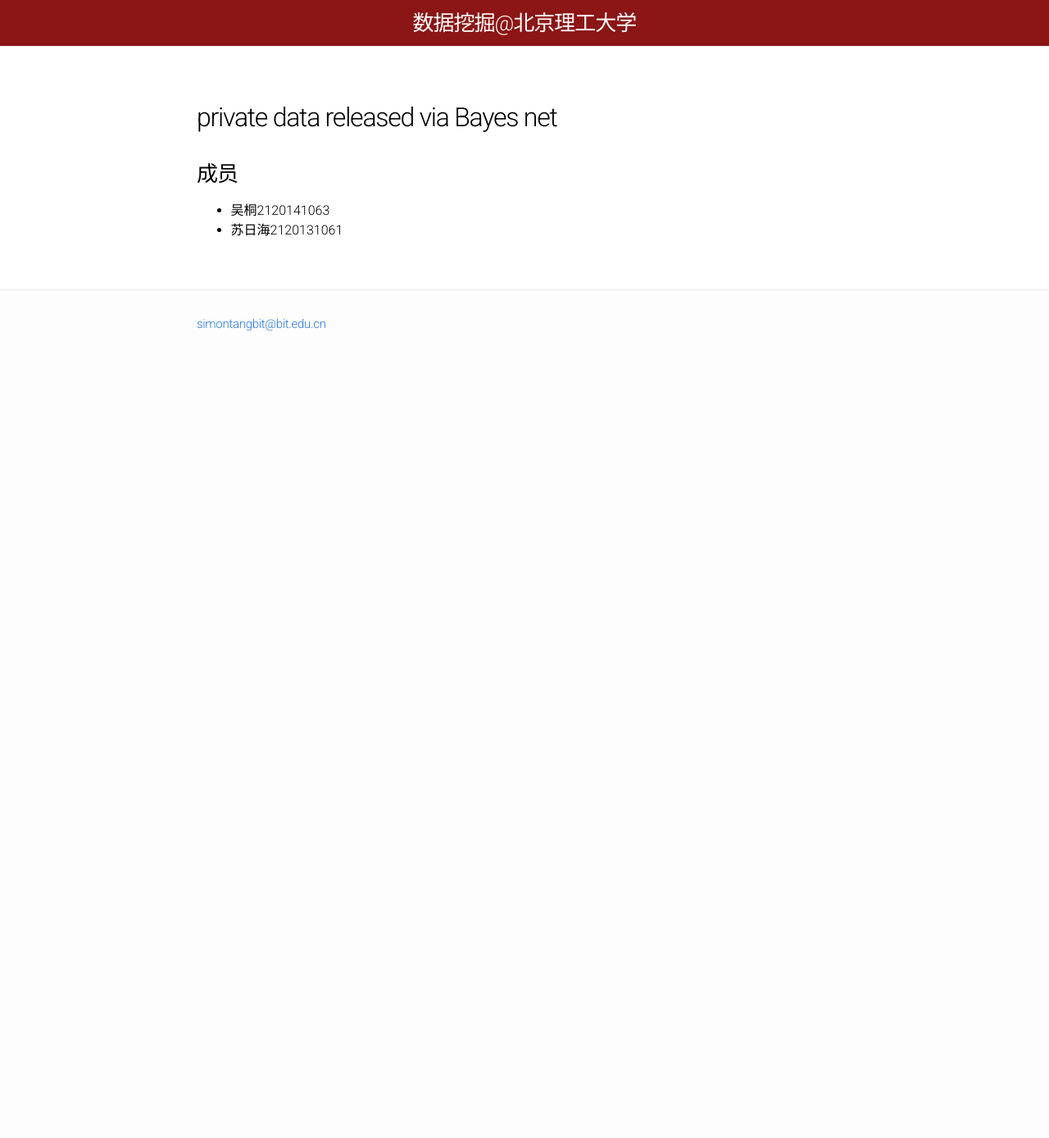
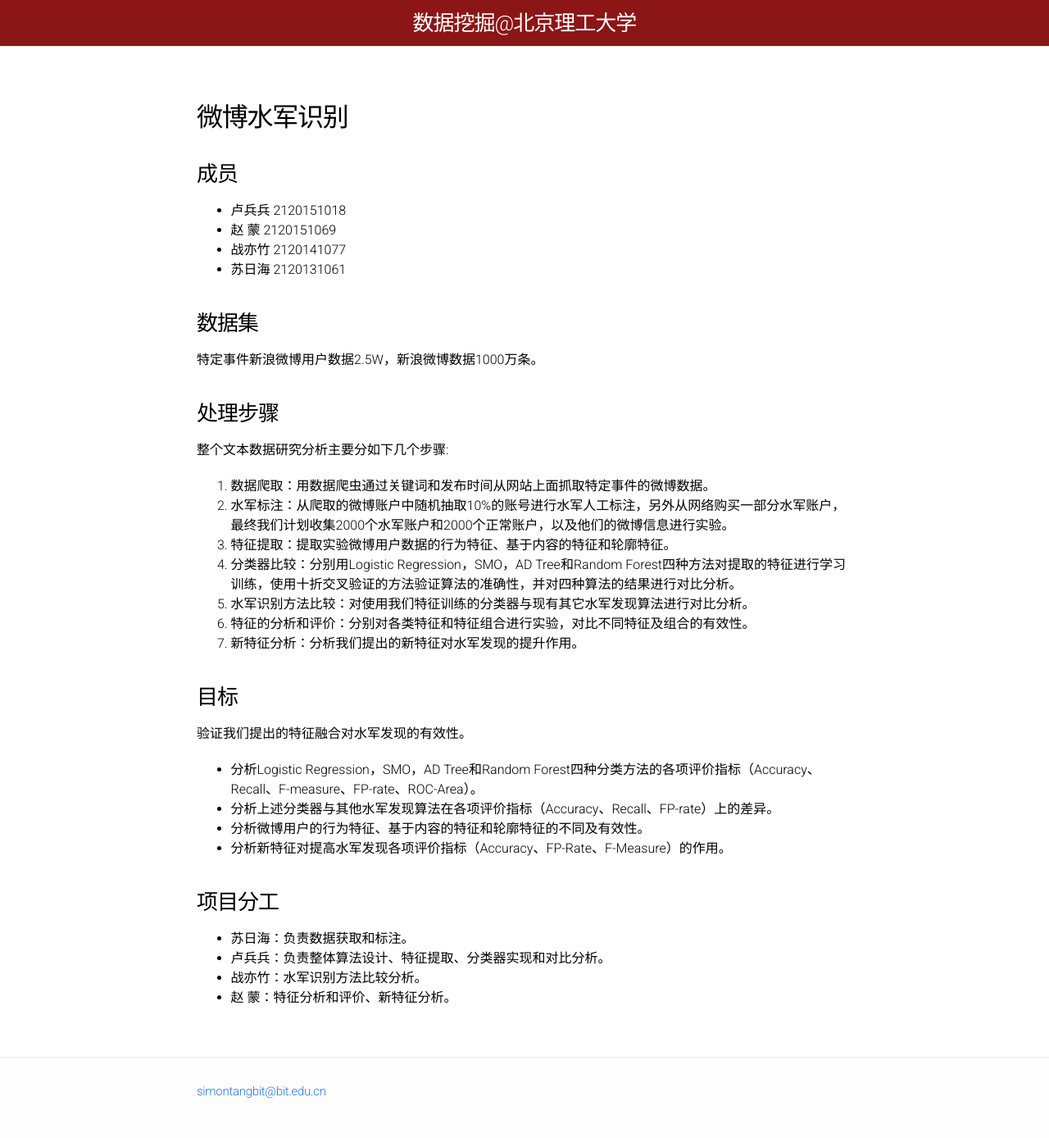
Before and after one commit to BITDM/bitdm.github.io, a Jekyll site: the page built from 2016/projects/p10/proposal.md, in a window 1280 px wide. Shown: the whole page at 82% size. Built offline with Jekyll 4.4.1, drawn with Linux system fonts in a browser that asks for light colours; before the commit the page ends 900 px from its top, so only the background shows below that.

Commit message:
第十组 项目提纲
本项目由第十组成员卢兵兵2120151018提交。

```diff
--- a/2016/projects/p10/proposal.md
+++ b/2016/projects/p10/proposal.md
@@ -4,9 +4,41 @@ mathjax: true
 permalink: /projects/p10/proposal/
 ---
 
-## private data released via Bayes net
+## 微博水军识别
 
 ### 成员
 
-- 吴桐2120141063
-- 苏日海2120131061
+- 卢兵兵 2120151018
+- 赵  蒙 2120151069
+- 战亦竹 2120141077
+- 苏日海 2120131061
+
+### 数据集
+
+特定事件新浪微博用户数据2.5W，新浪微博数据1000万条。
+
+### 处理步骤
+
+整个文本数据研究分析主要分如下几个步骤:
+1.	数据爬取：用数据爬虫通过关键词和发布时间从网站上面抓取特定事件的微博数据。
+2.	水军标注：从爬取的微博账户中随机抽取10%的账号进行水军人工标注，另外从网络购买一部分水军账户，最终我们计划收集2000个水军账户和2000个正常账户，以及他们的微博信息进行实验。
+3.	特征提取：提取实验微博用户数据的行为特征、基于内容的特征和轮廓特征。
+4.	分类器比较：分别用Logistic Regression，SMO，AD Tree和Random Forest四种方法对提取的特征进行学习训练，使用十折交叉验证的方法验证算法的准确性，并对四种算法的结果进行对比分析。
+5.	水军识别方法比较：对使用我们特征训练的分类器与现有其它水军发现算法进行对比分析。
+6.	特征的分析和评价：分别对各类特征和特征组合进行实验，对比不同特征及组合的有效性。
+7.	新特征分析：分析我们提出的新特征对水军发现的提升作用。
+
+### 目标
+
+验证我们提出的特征融合对水军发现的有效性。
+- 分析Logistic Regression，SMO，AD Tree和Random Forest四种分类方法的各项评价指标（Accuracy、Recall、F-measure、FP-rate、ROC-Area）。
+- 分析上述分类器与其他水军发现算法在各项评价指标（Accuracy、Recall、FP-rate）上的差异。
+- 分析微博用户的行为特征、基于内容的特征和轮廓特征的不同及有效性。
+- 分析新特征对提高水军发现各项评价指标（Accuracy、FP-Rate、F-Measure）的作用。
+
+### 项目分工
+
+- 苏日海：负责数据获取和标注。
+- 卢兵兵：负责整体算法设计、特征提取、分类器实现和对比分析。
+- 战亦竹：水军识别方法比较分析。
+- 赵  蒙：特征分析和评价、新特征分析。
```
